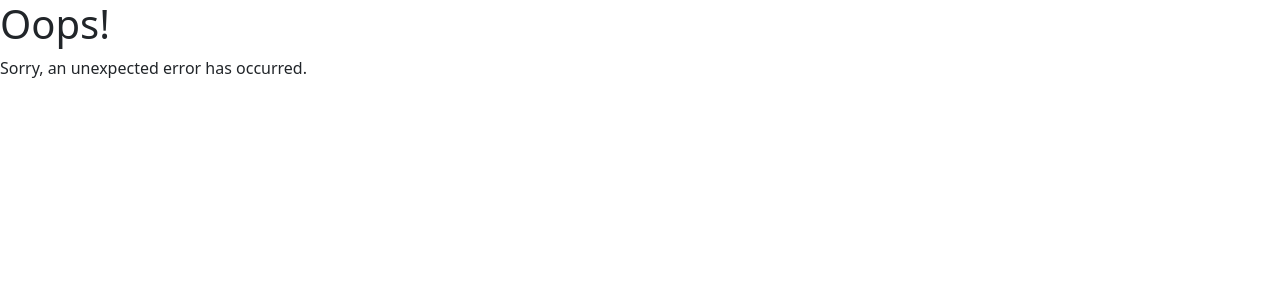
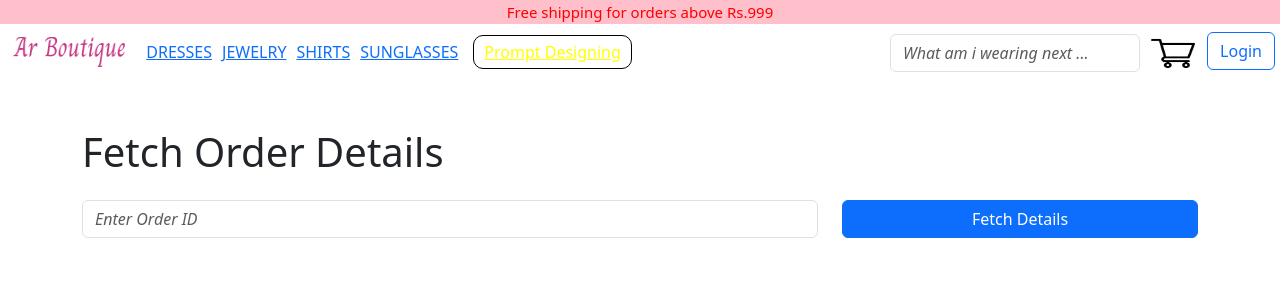
Before and after one commit to NishanHolla/PromptDesigningThreeJs, a React (Vite) app in the folder client/: page /orders in a window 1280 px wide. Shown: the top 300 px of the page. Built offline with nearby package versions, Linux system fonts and the light colour scheme; the HTML template or start-up script is replaced by a standard one; a web font is replaced by a local one.

Commit message:
login works

```diff
--- a/client/src/App.jsx
+++ b/client/src/App.jsx
@@ -11,6 +11,7 @@ import CheckoutPage from './checkout';
 import { useSnapshot } from 'valtio';
 import state from './store/index';
 import User from './user';
+import OrderDetailsPage from './order';
 
 function BoutiqueGPT(){
   return(
@@ -23,25 +24,31 @@ function BoutiqueGPT(){
 }
 
 function App() {
-  const snap = useSnapshot(state);
+  const token = localStorage.getItem('token');
+
   return (
     <>
       <BrowserRouter>
         <Routes>
-        <Route path="/" element={<Root />} />
-        <Route path="*" element={<ErrorPage />} />
-        <Route path="products" element={<MainPage />} />
-        <Route path="checkout" element={<CheckoutPage />} />
-        <Route path="*" element={<ErrorPage />} />
-        <Route path="register" element={<Register />} />
-        <Route path="login" element={snap.isLoggedIn ? <Navigate to="/userInfo" replace/> : <Login />} />
-        <Route path="userInfo" element={snap.isLoggedIn ? <User /> : <Login />} />
-        <Route path='/BoutiqueGPT' element={<BoutiqueGPT/>} />
+          <Route path="/" element={<Root />} />
+          <Route path="*" element={<ErrorPage />} />
+          <Route path="products" element={<MainPage />} />
+          <Route path="checkout" element={<CheckoutPage />} />
+          <Route path="register" element={<Register />} />
+          <Route
+            path="login"
+            element={token ? <Navigate to="/userInfo" replace /> : <Login />}
+          />
+          <Route
+            path="userInfo"
+            element={token ? <User /> : <Navigate to="/login" replace />}
+          />
+          <Route path="orders" element={<OrderDetailsPage />} />
+          <Route path="/BoutiqueGPT" element={<BoutiqueGPT />} />
         </Routes>
       </BrowserRouter>
     </>
   );
 }
 
-
 export default App
--- a/client/src/checkout.jsx
+++ b/client/src/checkout.jsx
@@ -15,6 +15,7 @@ const CheckoutPage = () => {
   const [city, setCity] = useState('');
   const [state, setState] = useState('');
   const [postalCode, setPostalCode] = useState('');
+  const [addressError, setAddressError] = useState(false); // State for address error
 
   const handleProductSelection = (productId) => {
     const isSelected = selectedProducts.includes(productId);
@@ -48,7 +49,14 @@ const CheckoutPage = () => {
   const handleSaveAddress = () => {
     console.log('Address Saved:', address, street, city, state, postalCode);
   };
+
   const handleCheckout = () => {
+    // Check if any address field is empty
+    if (!address || !street || !city || !state || !postalCode) {
+      setAddressError(true);
+      return; // Don't proceed with checkout
+    }
+
     console.log('Selected products:', selectedProducts);
     console.log('Address:', address, street, city, state, postalCode);
   };
@@ -97,9 +105,10 @@ const CheckoutPage = () => {
             />
             <button className="save-address-button" onClick={handleSaveAddress}>Save Address</button>
           </div>
+          {addressError && <p className="error-message">Please fill in all address fields.</p>} {/* Error message */}
         </div>
         <div className="product-column">
-        <h1 style={{ fontSize: '2.5rem', fontWeight: 'bold', marginBottom:"20px" }}>Products</h1>
+          <h1 style={{ fontSize: '2.5rem', fontWeight: 'bold', marginBottom: "20px" }}>Products</h1>
           {products.length === 0 ? (
             <h1 style={{ fontSize: '1.5rem', fontWeight: 'bold', fontStyle: 'italic' }}>You haven't added any items. <Link to="/">Continue shopping</Link></h1>
           ) : (
@@ -109,7 +118,7 @@ const CheckoutPage = () => {
                     <input
                       type="checkbox"
                       checked={selectedProducts.includes(product.id)}
-                    onChange={() => {}}
+                      onChange={() => { }}
                     />
                     <img src={product.image} alt={product.name} />
                     <label>{product.name} - {product.price}</label>
--- a/client/src/components/navbar.jsx
+++ b/client/src/components/navbar.jsx
@@ -6,18 +6,18 @@ import { Link } from "react-router-dom";
 import { useSnapshot } from "valtio";
 import store from '../store/index';
 import Button from 'react-bootstrap/Button';
-import NavDropdown from 'react-bootstrap/NavDropdown'; // Add import for NavDropdown
-
+import NavDropdown from 'react-bootstrap/NavDropdown';
 
 function Navbar() {
-  const snap = useSnapshot(store);
-  const [showUserMenu, setShowUserMenu] = useState(false); // Define showUserMenu sta
+  const token = localStorage.getItem('token');
+  const [showUserMenu, setShowUserMenu] = useState(false);
 
   const handleLogout = () =>{
     localStorage.removeItem('token');
     store.isLoggedIn = false;
     store.email = '';
     store.username = '';
+    return <Navigate to ='/' replace />;
   }
 
   return (
@@ -57,9 +57,11 @@ function Navbar() {
               <img src={cart} className="icon" alt="Cart" />
             </Link>
             <div className="icon" style={{right:"5px",top:"8px"}}>
-            {snap.isLoggedIn ? (
+            {token ? (
               <NavDropdown title={<img src={user} className="icon" style={{position:"absolute", right:"25px", top:"2px"}} alt="User" />} id="basic-nav-dropdown" show={showUserMenu} onClick={() => setShowUserMenu(!showUserMenu)}>
                 <NavDropdown.Item href="/userinfo">User Info</NavDropdown.Item>
+                <NavDropdown.Divider />
+                <NavDropdown.Item href="/orders">My Orders</NavDropdown.Item>
                 <NavDropdown.Divider />
                 <NavDropdown.Item onClick={handleLogout}>Logout</NavDropdown.Item>
               </NavDropdown>
--- a/client/src/components/products/mainpage.jsx
+++ b/client/src/components/products/mainpage.jsx
@@ -13,7 +13,7 @@ async function getProducts() {
     return data;
   } catch (error) {
     console.error('There was a problem with your fetch operation:', error);
-    throw error; // Re-throw the error to handle it outside of this function
+    throw error;
   }
 }
 
--- /dev/null
+++ b/client/src/order.jsx
@@ -0,0 +1,64 @@
+import React, { useState } from 'react';
+import { Container, Row, Col, Form, Button } from 'react-bootstrap';
+import Navbar from './components/navbar';
+
+function OrderDetailsPage() {
+  const [orderId, setOrderId] = useState('');
+  const [orderDetails, setOrderDetails] = useState(null);
+
+  const fetchOrderDetails = () => {
+    if (!orderId) {
+      alert('Please enter an Order ID.');
+      return;
+    }
+
+    fetch(`http://localhost:3000/api/orders/order/${orderId}`)
+      .then(response => {
+        if (!response.ok) {
+          throw new Error('Network response was not ok');
+        }
+        return response.json();
+      })
+      .then(order => {
+        setOrderDetails(order);
+      })
+      .catch(error => {
+        console.error('There was a problem with the fetch operation:', error);
+        alert('There was a problem fetching order details. Please try again later.');
+      });
+  };
+
+  return (
+    <>
+      <Navbar />
+      <Container className="mt-5">
+        <h1 className="mb-4">Fetch Order Details</h1>
+        <Row className="mb-3">
+          <Col sm={8}>
+            <Form.Control
+              type="text"
+              placeholder="Enter Order ID"
+              value={orderId}
+              onChange={(e) => setOrderId(e.target.value)}
+            />
+          </Col>
+          <Col sm={4}>
+            <Button variant="primary" className="w-100" onClick={fetchOrderDetails}>Fetch Details</Button>
+          </Col>
+        </Row>
+
+        {orderDetails && (
+          <div className="mt-4">
+            <h2 className="mb-3">Order Details</h2>
+            <p className="mb-2"><strong>Order ID:</strong> {orderDetails.orderId}</p>
+            <p className="mb-2"><strong>User ID:</strong> {orderDetails.userId}</p>
+            <p className="mb-2"><strong>Products:</strong> {orderDetails.products.join(', ')}</p>
+            <p className="mb-2"><strong>Total Amount:</strong> {orderDetails.totalAmount}</p>
+          </div>
+        )}
+      </Container>
+    </>
+  );
+}
+
+export default OrderDetailsPage;
--- a/client/src/routes/login.jsx
+++ b/client/src/routes/login.jsx
@@ -1,10 +1,9 @@
 import React, { useState } from "react";
 import { Container, Row, Col, Form, Button } from "react-bootstrap";
 import main from '../images/mainlogo.png';
-import { Link } from 'react-router-dom';
+import { Link, Navigate, useNavigate } from 'react-router-dom';
 import { useSnapshot } from "valtio"; // Removed unnecessary import
 import store from '../store/index';
-import { Navigate } from 'react-router-dom';
 
 const login = async (credentials) => {
   try {
@@ -32,6 +31,7 @@ function Login() {
   const [formData, setFormData] = useState({ email: '', password: '' });
   const [message, setMessage] = useState("");
   const snap = useSnapshot(store);
+  const navigate = useNavigate();
 
   const handleChange = (e) => {
     const { name, value } = e.target;
@@ -42,12 +42,12 @@ function Login() {
     e.preventDefault();
     try {
       const data = await login(formData);
-      store.isLoggedIn = true;
       store.email = formData.email;
       store.username = data.username;
+      store.userId = data.userId;
       localStorage.setItem('token', data.token);
-      console.log('Login successful:', data);
-      return <Navigate to="/userinfo" replace />;
+      console.log('Login successful:', snap.username);
+      navigate('/');
     } catch (error) {
       setMessage(error.message);
       console.error('Error during login:', error.message);
--- a/client/src/store/index.js
+++ b/client/src/store/index.js
@@ -9,8 +9,8 @@ const state = proxy({
   fullDecal: './threejs.png',
   cart:[],
   username: '',
+  userId:"",
   email: '',
-  isLoggedIn: true
 });
 
 export default state;
--- a/client/src/user.jsx
+++ b/client/src/user.jsx
@@ -1,4 +1,4 @@
-import React, { useState } from 'react';
+import React, { useEffect, useState } from 'react';
 import { useSnapshot } from 'valtio';
 import { Form, Button } from 'react-bootstrap';
 import store from './store/index';
@@ -12,7 +12,7 @@ function User() {
   const [confirmPassword, setConfirmPassword] = useState('');
   const [address, setAddress] = useState(snap.address);
   const [message, setMessage] = useState('');
-
+  useEffect(()=>{console.log(snap.username);})
   const handleUpdateUsername = () => {
     // Your logic to update the username
     store.username = username;
```
Also changed, not shown: client/src/PrivateRoute.jsx (deleted, +0 -10 lines), client/src/orderConfirm.jsx (added). Lines whose indentation alone changed are shown as unchanged.
